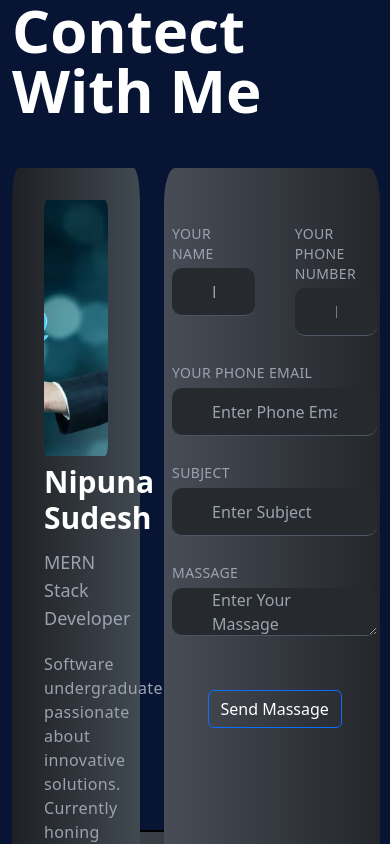
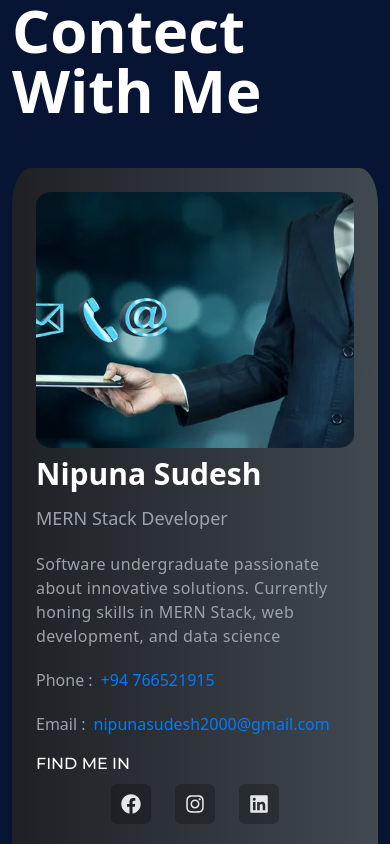
Before and after one commit to NipunaSudesh/react-portfolio, a React (Create React App) app: page / in a window 390 px wide. Shown: the part 6740-7584 px from the top of the page. Built offline with nearby package versions, Linux system fonts and the light colour scheme.

Commit message:
added Media Queries to contect component

```diff
--- a/src/Components/ContectMe.js
+++ b/src/Components/ContectMe.js
@@ -45,14 +45,14 @@ export default function ContectMe() {
       }
 
   return (
-    <section id="ContectMe" className='w-full h-[920px] pt-10 pb-10 border-b-[2px] border-b-black gap-4'>
+    <section id="ContectMe" className='w-full h-auto pt-10 pb-10 border-b-[2px] border-b-black gap-4'>
               <div className='w-full'>
-      <h1 className='flex justify-center items-center mt-5 text-6xl font-bold text-white'>Contect With Me</h1>
+      <h1 className=' flex justify-center items-center mt-5 text-6xl font-bold text-white'>Contect With Me</h1>
       </div>
 
-      <div className='w-full pt-10'>
-        <div className='w-full h-[720px] flex justify-betweeen gap-4'>
-          <div className='bg-gradient-to-r from-[#1e2024] to-[#414951] p-8 w-[35%] h-full rounded-[5%]'>
+      <div className='w-full pt-10 lgl:flex-rows flex gap-4'>
+        <div className='w-full flex-col lgl:flex-row xl:gap-4 lgl:gap-10 flex justify-betweeen gap-8'>
+          <div className='w-full bg-gradient-to-r from-[#1e2024] to-[#414951] p-4 lgl:p-8 lgl:w-[35%] h-full rounded-[5%]'>
             <img src={contactImg}
              className='rounded-[5%] w-full h-64 object-cover shadow-shadowOne'
               alt='contactImg'></img>
@@ -83,7 +83,7 @@ export default function ContectMe() {
         </div>
           </div>
 
-      <div className='w-[60%] bg-dark h-full flex flex-col gap-5 justify-betweeen rounded-[5%] bg-gradient-to-r from-[#484c56] to-[#23272b] shadow-shadowOne'>
+      <div className='w-full lgl:w-[60%] p-4 lgl:p-8 bg-dark h-full flex flex-col gap-5 justify-betweeen rounded-[5%] bg-gradient-to-r from-[#484c56] to-[#23272b] shadow-shadowOne'>
 
         <form className='w-[95%] mx-2 flex flex-col gap-2 py-2'>
       {
@@ -95,9 +95,9 @@ export default function ContectMe() {
         >{successMsg}</p>
       }
 
-          <div className='w-full mt-5 flex gap-10'>
+          <div className='w-full mt-5 lgl:flex gap-10'>
 
-         <div className='w-1/2 flex flex-col'>
+         <div className='w-full lgl:w-1/2 flex-row lgl:flex-col'>
           <label className='text-sm text-gray-400 uppercase tracking-wide'>Your Name</label>
           <input type='text'
           onChange={(e)=>setName(e.target.value)}
@@ -108,7 +108,7 @@ export default function ContectMe() {
           placeholder='Enter Your Name'
           />
             </div>
-         <div className='w-1/2 flex flex-col'>
+         <div className='w-full lgl:w-1/2 flex-row lgl:flex-col'>
           <label className='text-sm text-gray-400 uppercase tracking-wide'>Your Phone Number</label>
           <input type='text' required
                     onChange={(e)=>setNumber(e.target.value)}
```
